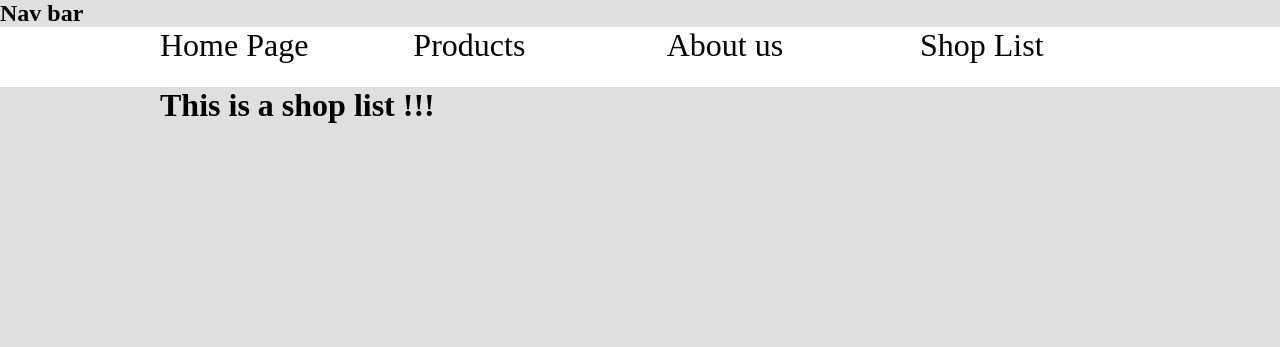
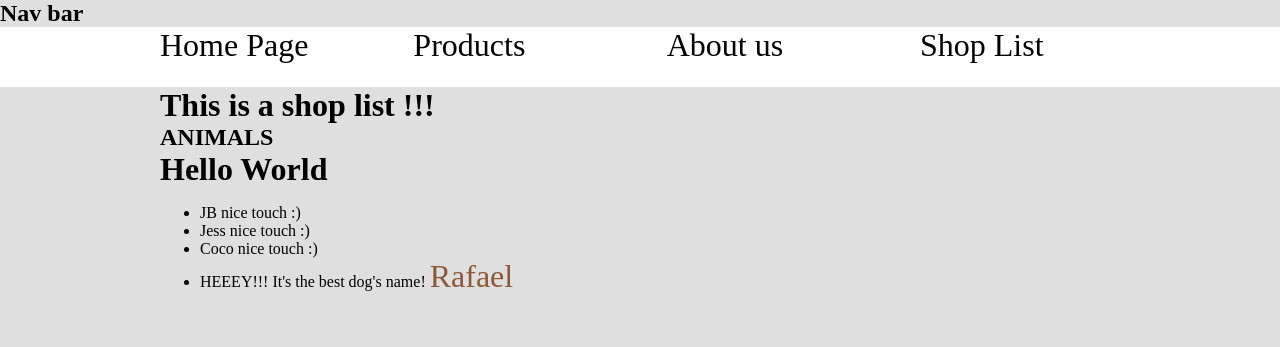
Before and after one commit to andrey136/Django-Test-Library, a Django app: page /shoplist/ in a window 1280 px wide. Shown: the top 347 px of the page. Run offline with Django 3.2, Linux system fonts and the light colour scheme.

Commit message:
Added a completely new template file for main_navigation -- ShopList

```diff
--- a/src/templates/shopList.html
+++ b/src/templates/shopList.html
@@ -3,5 +3,18 @@
 {% block shop_list %}
 
 <h1>This is a shop list !!!</h1>
+<h2>{{title|capfirst|upper}}</h2>
+
+{{ my_html|safe }}
+
+<ul>{% for ind in kittens %}
+    {% if ind == "Rafael" %}
+    <li>HEEEY!!! It's the best dog's name! <div class="emphasize_text">{{ind}}</div></li>
+    {% else %}
+    <li>{{ ind|add:" nice touch :)"|capfirst }}</li>
+    {% endif %}
+    {% endfor %}
+</ul>
+
 
 {% endblock shop_list %}
```
